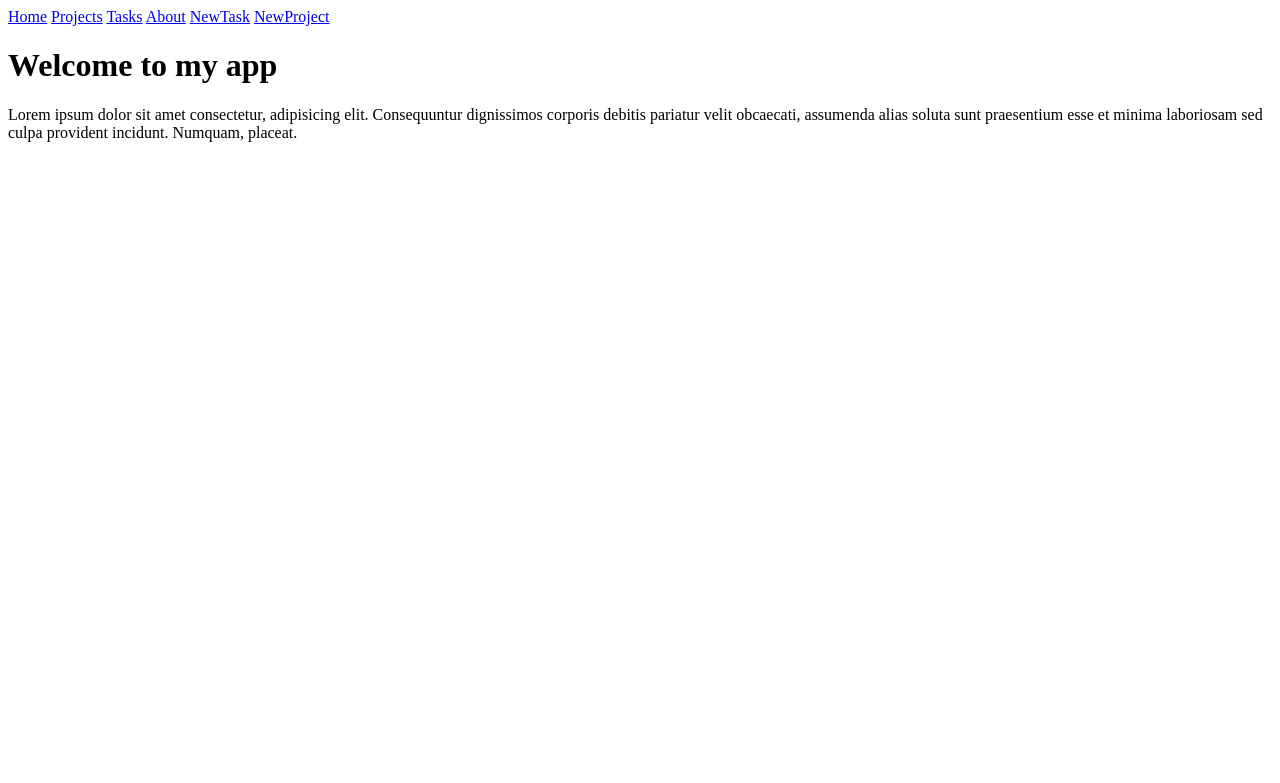
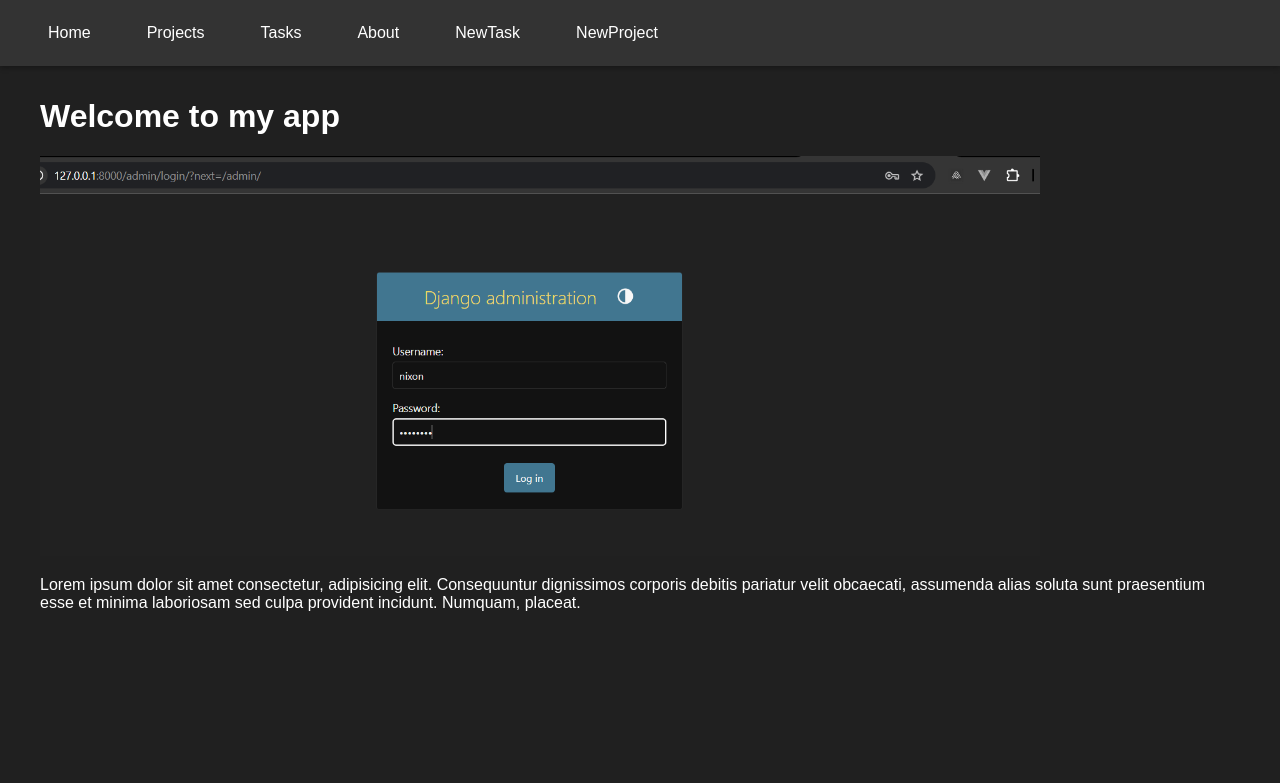
Before and after one commit to Nixon-Suarez/Django-Principiantes, a Django app: page / in a window 1280 px wide. Shown: the top 783 px of the page. Run offline with Django 5.2, Linux system fonts and the light colour scheme.

Commit message:
Ajustes de estilo y estructura de la aplicación Django

```diff
--- /dev/null
+++ b/app/static/css/main.css
@@ -0,0 +1,34 @@
+body{
+    background: #202020;
+    color: #fff;
+    font-family: Arial, sans-serif;
+    margin: 0;
+    padding: 0;
+}
+
+.navbar{
+    background: #333;
+    padding: 1rem 2rem;
+    display: flex;
+    gap: 1.5rem;
+    align-items: center;
+    box-shadow: 0 2px 5px rgba(0,0,0,0.3);
+}
+
+.navbar a{
+    color: #fff;
+    text-decoration: none;
+    padding: 0.5rem 1rem;
+    border-radius: 4px;
+    transition: background 0.3s ease;
+}
+
+.navbar a:hover{
+    background: #4a90d9;
+}
+
+.container{
+    max-width: 1200px;
+    margin: 2rem auto;
+    padding: 0 1rem;
+}
--- a/app/templates/base.html
+++ b/app/templates/base.html
@@ -1,4 +1,14 @@
-<nav>
+{% load static %}
+<!DOCTYPE html>
+<html lang="en">
+<head>
+    <meta charset="UTF-8">
+    <meta name="viewport" content="width=device-width, initial-scale=1.0">
+    <title>Django Project</title>
+    <link rel="stylesheet" href="{% static 'css/main.css' %}">
+</head>
+    <body>
+        <nav class="navbar">
         <a href="/">Home</a>
         <a href="/projects">Projects</a>
         <a href="/task/1">Tasks</a>
@@ -6,6 +16,9 @@
         <a href="/create_task">NewTask</a>
         <a href="/create_project">NewProject</a>
     </nav>
-
+    <main class="container">
         {% block content %}
         {% endblock %}
+    </main>
+</body>
+</html>
--- a/app/templates/index.html
+++ b/app/templates/index.html
@@ -1,7 +1,9 @@
 {% extends 'base.html' %}
+{% load static %}
 {% block content %}
 <h1>
     Welcome to my app
 </h1>
+<img src="{% static 'django.png'%}" alt="img" width="1000px">
 <p>Lorem ipsum dolor sit amet consectetur, adipisicing elit. Consequuntur dignissimos corporis debitis pariatur velit obcaecati, assumenda alias soluta sunt praesentium esse et minima laboriosam sed culpa provident incidunt. Numquam, placeat.</p>
 {% endblock %}
--- a/app/urls.py
+++ b/app/urls.py
@@ -19,11 +19,11 @@ from django.urls import path
 from . import views
 
 urlpatterns = [
-    path('', views.home),
-    path('about/', views.about),
-    path('hello/<str:username>', views.hello),
-    path('projects/', views.projects),
-    path('task/<int:idTask>', views.task),
-    path('create_task/', views.create_task),
-    path('create_project/', views.create_project),
+    path('', views.home, name='index'),
+    path('about/', views.about, name='about'),
+    path('hello/<str:username>', views.hello, name='hello'),
+    path('projects/', views.projects, name='projects'),
+    path('task/<int:idTask>', views.task, name='task'),
+    path('create_task/', views.create_task, name='create_task'),
+    path('create_project/', views.create_project, name='create_project'),
 ]
--- a/app/views.py
+++ b/app/views.py
@@ -61,7 +61,7 @@ def create_project(request):
                     description=form.cleaned_data['description']
 
                 )
-                return redirect('/projects/')
+                return redirect('projects')
             except Exception as e:
                 return JsonResponse({
                     'message': 'Error creating project',
```
Also changed, not shown: app/static/django.png (added), db.sqlite3. Lines whose indentation alone changed are shown as unchanged.
